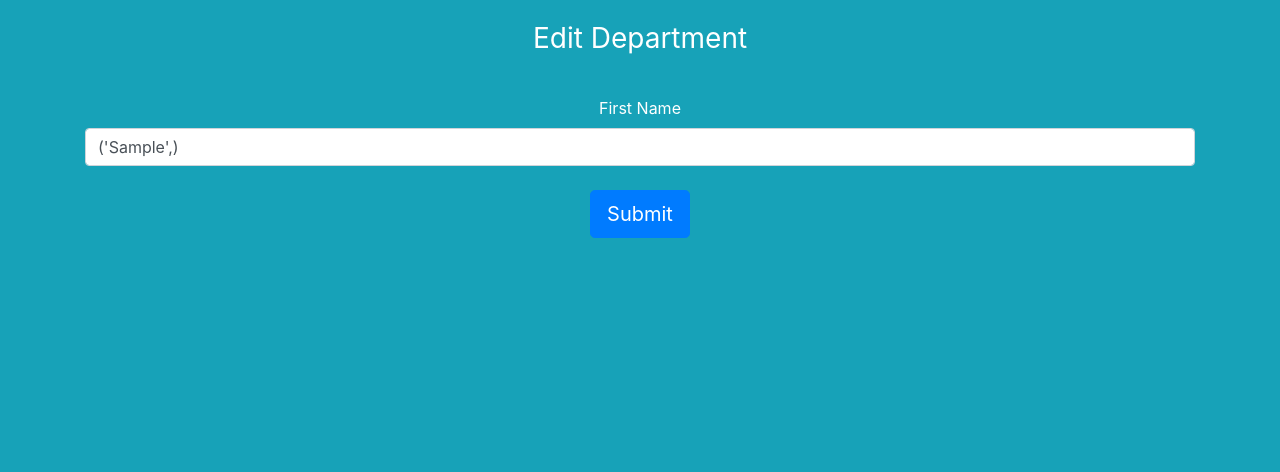
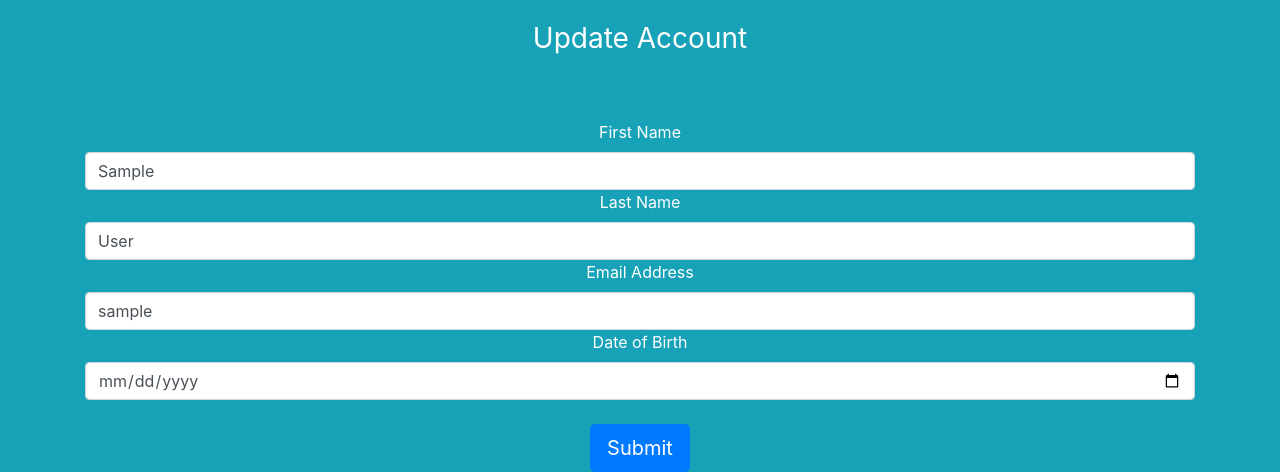
Before and after one commit to DarishkaAMS/Flask_Projects-EPAM-CRM, a Flask app: page /employees/employee/1/edit in a window 1280 px wide. Shown: the part 456-928 px from the top of the page. Before the commit the page ends 694 px from the top, so only its background shows below. Run offline with Flask 2, Linux system fonts and the light colour scheme; the visitor is signed in with stand-in values (Sample User, id 1); data comes from the database, SQL or seed files in the repository.

Commit message:
Update Employee update view

```diff
--- a/department_app/templates/employees/update_employee.html
+++ b/department_app/templates/employees/update_employee.html
@@ -15,11 +15,18 @@
         {{ form.hidden_tag() }}
         <img class="mb-4" src="https://res.cloudinary.com/teepublic/image/private/s--_qmoVU7I--/c_crop,x_10,y_10/c_fit,w_1109/c_crop,g_north_west,h_1260,w_1260,x_-76,y_-109/co_rgb:ffffff,e_colorize,u_Misc:One%20Pixel%20Gray/c_scale,g_north_west,h_1260,w_1260/fl_layer_apply,g_north_west,x_-76,y_-109/bo_180px_solid_white/e_overlay,fl_layer_apply,h_1260,l_Misc:Art%20Print%20Bumpmap,w_1260/e_shadow,x_6,y_6/c_limit,h_1134,w_1134/c_lpad,g_center,h_1260,w_1260/b_rgb:eeeeee/c_limit,f_jpg,h_630,q_90,w_630/v1468533284/production/designs/584729_1.jpg" alt="DarishkaAMS" width="350" height="350">
 
-        <h1 class="h3 mb-3 font-weight-normal">Edit Department</h1>
+        <h1 class="h3 mb-3 font-weight-normal">Update Account</h1>
 
         <br>
+        <br/>
         {{ form.first_name.label() }}
         {{ form.first_name(class="form-control", placeholder="First Name") }}
+        {{ form.last_name.label() }}
+        {{ form.last_name(class="form-control", placeholder="Last Name") }}
+        {{ form.email_address.label() }}
+        {{ form.email_address(class="form-control", placeholder="Email Address") }}
+        {{ form.date_of_birth.label() }}
+        {{ form.date_of_birth(class="form-control", type="date", max="2003-01-01", placeholder="Date of Birth") }}
         <br>
         {{ form.submit(class="btn btn-lg btn-primary") }}
     </form>
--- a/department_app/views/department_view.py
+++ b/department_app/views/department_view.py
@@ -64,6 +64,7 @@ def edit_department(id):
 
     department = Department.query.get_or_404(id)
     form = DepartmentForm(obj=department)
+
     if form.validate_on_submit():
         department.name = form.name.data
         department.head = form.head.data
--- a/department_app/views/employee_view.py
+++ b/department_app/views/employee_view.py
@@ -105,34 +105,19 @@ def update_employee(id):
     """
     Edit an employee
     """
-    employee = Employee.query.get_or_404(id)
     add_emp = False
     # if post.author != current_user:
     #     abort(403)
-    # form = PostForm()
+    employee = Employee.query.get_or_404(id)
     form = EmployeeForm(obj=employee)
+
+    print(form.first_name.data, type(form.first_name.data))
     if form.validate_on_submit():
-        employee.first_name = form.first_name.data,
-        # last_name = form.last_name.data
-        # email_address = form.email_address.data
-        # date_of_birth = form.date_of_birth.data
-        # password_hash = form.password_hash.data
-        # confirm_password = form.confirm_password.data
-    #
-    # add_emp = False
-    # employee = Employee.query.get_or_404(id)
-    # # print("EMPL", employee.__dir__())
-    # form = EmployeeForm(obj=employee)
-    # # form = RegisterForm(obj=employee)
-    # # if form.errors:
-    # print("form.errors", form.errors)
-    # print("NOOOO", form.validate_on_submit())
-    # if form.validate_on_submit():
-    #     print("YEEEEEs")
-    #     employee.first_name = form.first_name.data,
-    #     employee.last_name = form.last_name.data,
-    #     employee.email_address = form.email_address.data,
-    #     employee.date_of_birth = form.date_of_birth.data,
+        # print("FISRT", employee.first_name, form.date_of_birth.data)
+        employee.first_name = form.first_name.data
+        employee.last_name = form.last_name.data
+        employee.email_address = form.email_address.data
+        employee.date_of_birth = form.date_of_birth.data
 
         db.session.commit()
         flash('You have successfully edited Your Account.', category='success')
@@ -140,10 +125,10 @@ def update_employee(id):
         return redirect(url_for('user.show_employee', id=employee.id))
 
     elif request.method == 'GET':
-        form.first_name.data = employee.first_name,
-    # form.last_name.data = employee.last_name,
-    # form.email_address.data = employee.email_address,
-    # form.date_of_birth.data = employee.date_of_birth
+        form.first_name.data = employee.first_name
+        form.last_name.data = employee.last_name
+        form.email_address.data = employee.email_address
+        form.date_of_birth.data = employee.date_of_birth
 
     return render_template('employees/update_employee.html', title='Update Employee',
                            form=form, legend='Update Employee')
```
Also changed, not shown: department_app/templates/employees/employee.html (+0 -33 lines).
